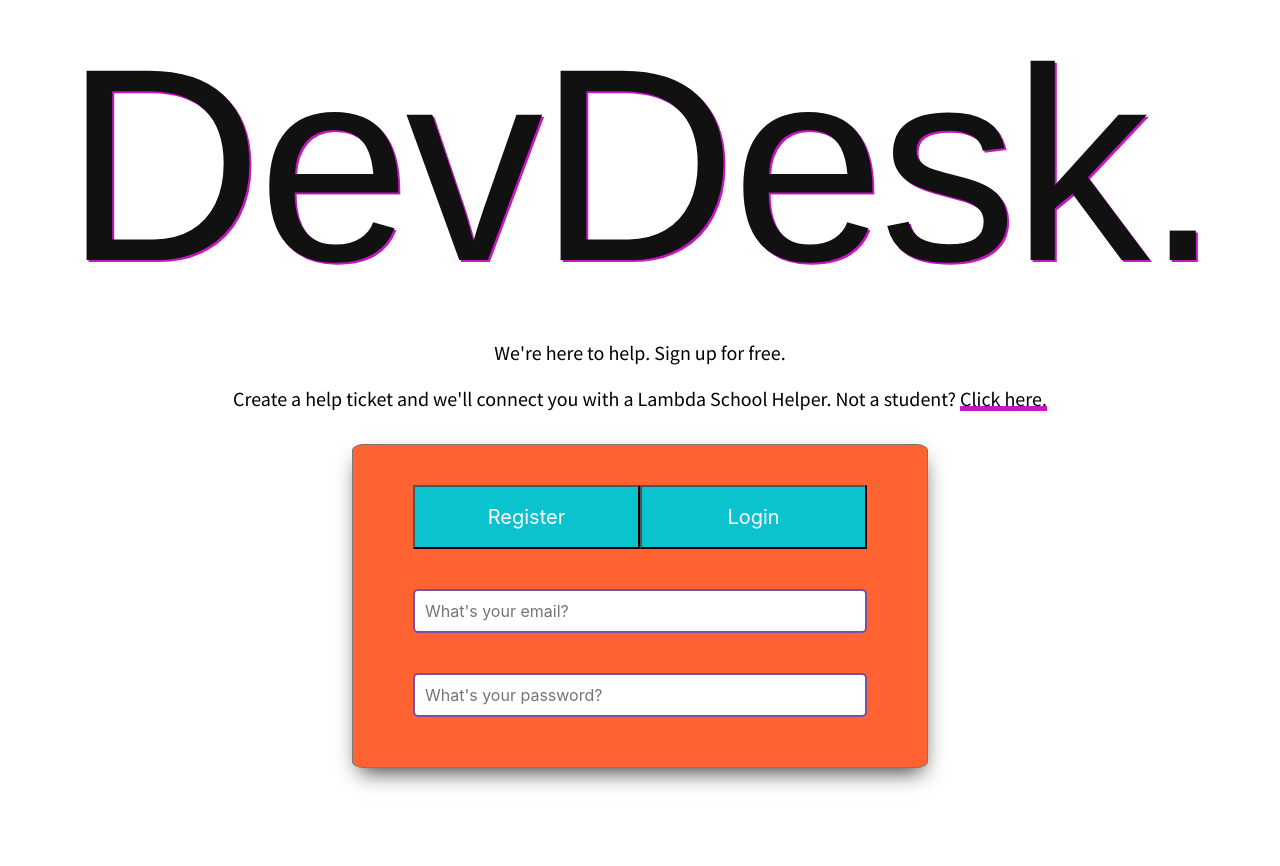
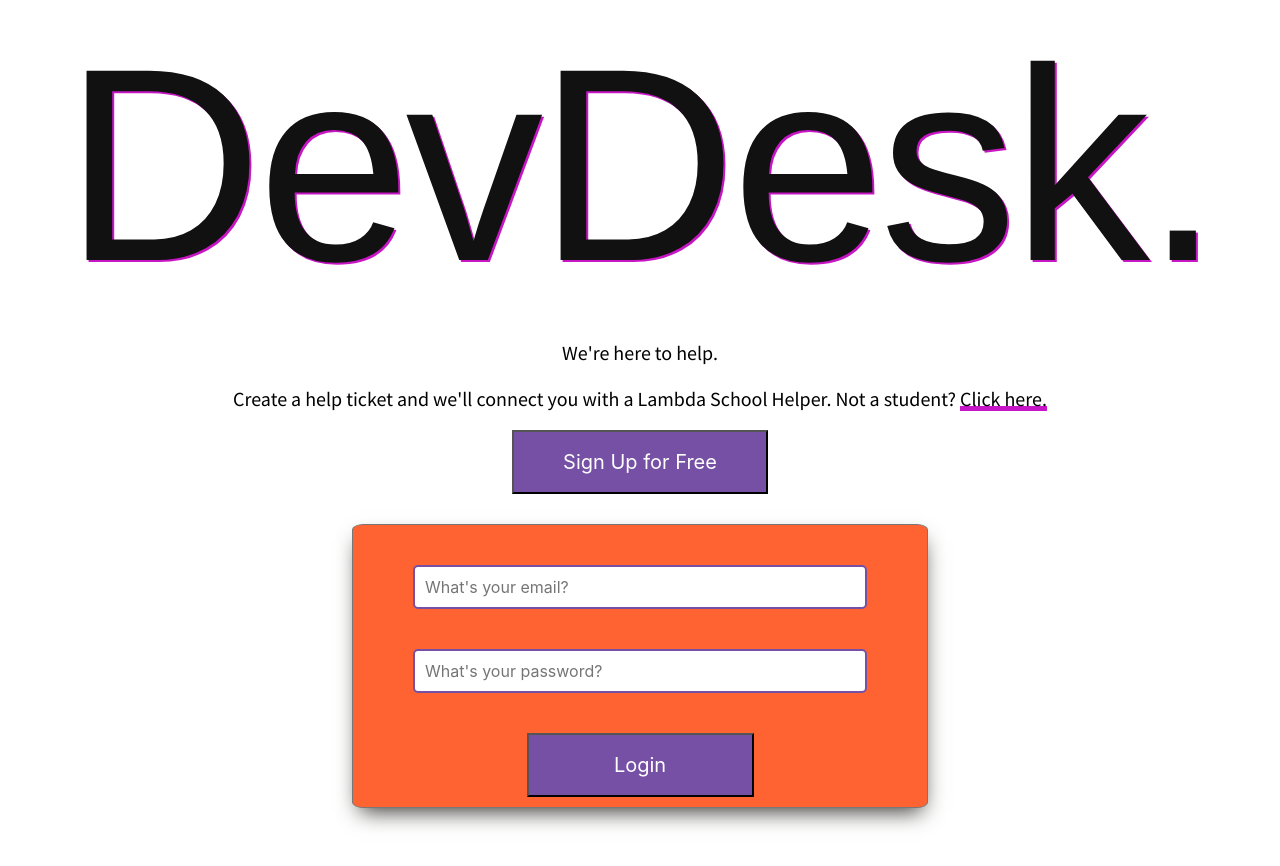
Before and after one commit to Build-Week-DevDesk-Queue1/frontend, a React (Create React App) app in the folder devdesk/: page / in a window 1280 px wide. Shown: the top 866 px of the page. Before the commit the page ends 845 px from the top, so only its background shows below. Built offline with nearby package versions, Linux system fonts and the light colour scheme.

Commit message:
changed colors, styling to match website, changing button layout

```diff
--- a/devdesk/src/components/Login Form/Helper.css
+++ b/devdesk/src/components/Login Form/Helper.css
@@ -49,7 +49,6 @@
 li button:hover {
     transition: .5s ease;
     background: #777;
-    box-shadow: 0px -5px 11px 0px rgba(0,0,0,0.75);
     color: white;
 }
 
--- a/devdesk/src/components/Login Form/Login.css
+++ b/devdesk/src/components/Login Form/Login.css
@@ -36,42 +36,37 @@
     background-size: 4px 50px;
 }
 
-.button-option {
-    list-style: none;
-    padding: 0;
-    margin: 0 0 40px 0;
-}
-
-.button-option::after {
-    content: "";
-    display: table;
-    clear: both;
-}
-
 /* li .active {
     background: #1AB188;
     color: white;
 } */
 
-li button {
+button {
     display: block;
     padding: 15px;
-    background-color: #C33B32;
+    background-color: #7550A4;
     color: white;
-    font-size: 20px;
-    width: 50%;
     text-align: center;
     cursor: pointer;
-    float: left;
     opacity: 1;
+    width: 50%;
 }
 
-li button:hover {
-    background: #F39C11;
-    border: 1px solid black;
+form button {
+    margin: 0 auto;
+    font-size: 20px;
+}
+
+#submit {
+    width: 20%;
+    margin: 0 auto;
+    font-size: 20px;
+}
+
+button:hover {
+    background: #0AC3CF;
     color: black;
     transition: .5s ease;
-    box-shadow: 0px -5px 11px 0px rgba(0,0,0,0.75);
 }
 
 label {
--- a/devdesk/src/components/Login Form/Login.js
+++ b/devdesk/src/components/Login Form/Login.js
@@ -33,13 +33,12 @@
     <>
     <h1>DevDesk.</h1>
     <div className="form-container">
-        <p className="motto">We're here to help. Sign up for free.</p>
+        <p className="motto">We're here to help.</p>
         <p className="motto" id="question">Create a help ticket and we'll connect you with a Lambda School Helper. Not a student? <span style={{cursor: "pointer"}} onClick={() => history.push("/helper")}>Click here.</span></p>
 
+        <button type="button" id="submit" className="submit-btn" onClick={() => history.push("/registration")}>Sign Up for Free</button>
         <WrapperForm id="login-form" onSubmit={submitForm}>
         <div class="button-option">
-<li className="active"><button type="button" id="submit" className="submit-btn" onClick={() => history.push("/registration")}>Register</button></li>
-<li><button type="submit" id="create" className="submit-btn">Login</button></li>
         </div>
             <div className="form-option">
         <label className="active" htmlFor="email" id="email-label">Email: </label>
@@ -49,6 +48,7 @@
             <label className="active" htmlFor="password" id="password-label">Password: </label>
         <input type="password" onChange={handleChange} className="active" placeholder="What's your password?" value={Input.password} name="password" required/>
          </div>
+         <button type="submit" id="create" className="submit-btn">Login</button>
         </WrapperForm>
     </div>
     </>
```
